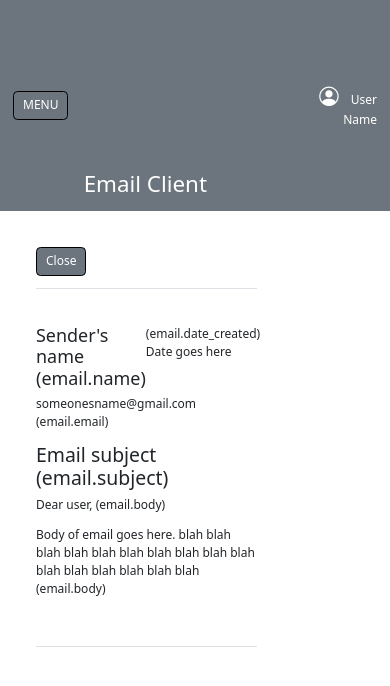
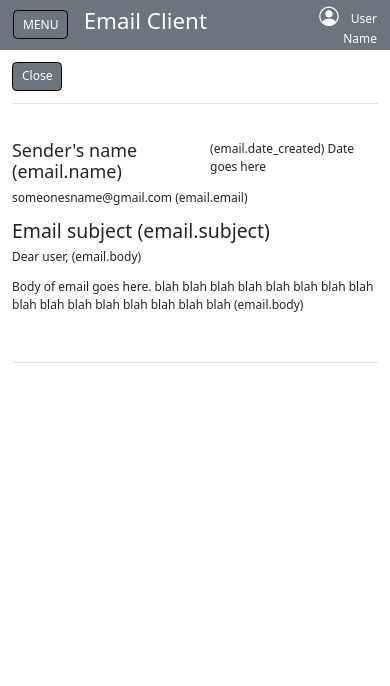
Before and after one commit to iO-Academy/2023-jul-cmail, a React (Vite) app: page / in a window 390 px wide. Shown: the top 686 px of the page. Built offline with nearby package versions, Linux system fonts and the light colour scheme; no server answers.

Commit message:
Fixed responsiveness issues

```diff
--- a/src/App.jsx
+++ b/src/App.jsx
@@ -11,8 +11,10 @@ const [emailId, setEmailId] = useState(false)
   return (
     <div className="row h-100 g-0">
       <Header/>
-      <Inbox setEmailId={setEmailId}/>
-      <OpenEmail emailId={emailId}/>
+
+          <Inbox emailId={emailId} setEmailId={setEmailId}/>
+          <OpenEmail emailId={emailId}/>
+
     </div>
   )
 }
--- a/src/Components/EmailList/index.jsx
+++ b/src/Components/EmailList/index.jsx
@@ -1,10 +1,10 @@
 import EmailPreview from "../EmailPreview"
 import './EmailList.css'
 
-const EmailList = ({emails, setEmailId}) => {
+const EmailList = ({emails, setEmailId, emailId}) => {
 
     return (
-        <div className="col-3 col-xs-3 col-sm-3 col-md-4 col-lg-3 email-list">
+        <div className={"col-12 col-xs-12 col-sm-12 col-md-4 col-lg-3 email-list" + (emailId ? " d-none d-md-block" : '')}>
             {emails.map(email =>
                     <EmailPreview
                         setEmailId={setEmailId}
--- a/src/Components/Header/index.jsx
+++ b/src/Components/Header/index.jsx
@@ -12,7 +12,7 @@ const Header = ({inboxCounter}) => {
                 <div className="col-2 d-md-none">
                     <button onClick={() => {setDisplayMenu(!displayMenu)}} className="mx-3 border border-black btn btn-secondary text-center" type="button" aria-expanded="false">MENU</button>
                 </div>
-                <h1 className="col-7 px-4 py-2 d-flex align-self-end">Email Client</h1>
+                <h1 className="col-7 px-4 py-2 d-flex align-self-center">Email Client</h1>
                 <div className="col-3 text-end pe-3">
                     <i className="px-3 bi bi-person-circle fs-2"></i>
                     <span>User Name</span>
--- a/src/Components/Inbox/index.jsx
+++ b/src/Components/Inbox/index.jsx
@@ -2,7 +2,7 @@ import { useState } from "react"
 import EmailList from "../EmailList"
 import { useEffect } from "react"
 
-const Inbox = ({setInboxCount, setEmailId}) => {
+const Inbox = ({setInboxCount, setEmailId, emailId}) => {
     const [emails, setEmails ] = useState(false)
 
     const getEmails =  async () => {
@@ -23,7 +23,7 @@ const Inbox = ({setInboxCount, setEmailId}) => {
 
     return (
         <>
-            {emails && <EmailList emails={emails} setEmailId={setEmailId}/>}
+            {emails && <EmailList emailId={emailId} emails={emails} setEmailId={setEmailId}/>}
         </>
     )
 }
--- /dev/null
+++ b/src/Components/OpenEmail/OpenEmail.css
@@ -0,0 +1,3 @@
+.openEmail {
+    height: calc(100% - 50px);
+}
--- a/src/Components/OpenEmail/index.jsx
+++ b/src/Components/OpenEmail/index.jsx
@@ -1,10 +1,11 @@
+import './OpenEmail.css'
 const OpenEmail = ({emailId}) => {
 
   // const [displayOpenEmail, setDisplayOpenEmail] = useState(false)
 
     return (
         <>
-          <div className="px-5 py-5 col-9 col-xs-9 col-sm-9 col-md-7 col-lg-8 d-md-block d-lg-block">
+          <div className="p-md-5 pt-md-3 p-3 col-12 col-md-7 col-lg-8 openEmail">
             <button className="border rounded btn btn-secondary border-black text-center" type="button">Close</button>
             <div className="border border-start-0 border-end-0 border-top border-bottom mt-3 py-5">
               <div className="d-flex justify-content-between">
```
Lines whose indentation alone changed are shown as unchanged.
